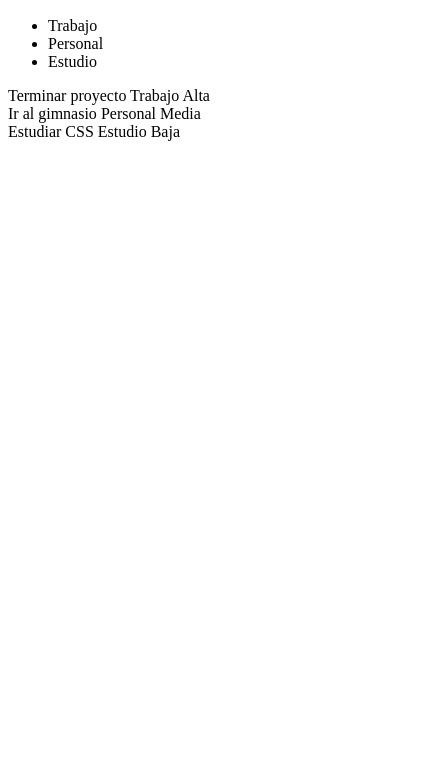
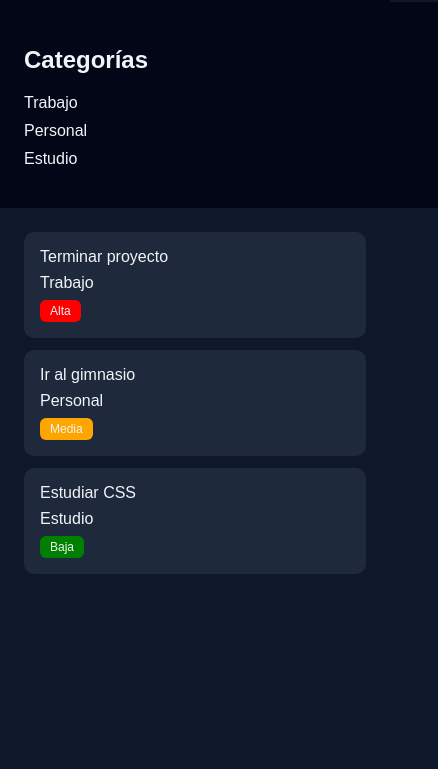
Before and after one commit to MTorresn0/taskflow-project, a plain HTML site: page index.html in a window 390 px wide. Shown: the part 110-879 px from the top of the page, 438 px wide, since content can reach past the window. Before the commit the page ends 844 px from the top, so only its background shows below. Drawn offline with Linux system fonts and the light colour scheme.

Commit message:
Update styles.css

```diff
--- a/styles.css
+++ b/styles.css
@@ -1,61 +1,99 @@
-/* FORMULARIO */
+:root{
+  --color-bg:#0f172a;
+  --color-card:#1e293b;
+  --color-text:#f1f5f9;
+  --color-accent:#38bdf8;
 
-.task-form{
+  --space-sm:8px;
+  --space-md:16px;
+  --space-lg:24px;
 
-display:flex;
-gap:10px;
+  --radius:10px;
+  --transition:0.3s;
+}
+body{
+  margin:0;
+  font-family:Arial, Helvetica, sans-serif;
+  background:var(--color-bg);
+  color:var(--color-text);
+}
 
-margin-bottom:25px;
+header{
+  padding:var(--space-md);
+  background:#020617;
+}
+
+.app{
+  display:flex;
+  min-height:100vh;
+}
+.sidebar{
+  width:220px;
+  padding:var(--space-lg);
+  background:#020617;
+}
+
+.sidebar ul{
+  list-style:none;
+  padding:0;
+}
+
+.sidebar li{
+  margin-bottom:10px;
+}
+.tasks{
+  padding:var(--space-lg);
+  flex:1;
+}
+
+.task-card{
+  display:flex;
+  justify-content:space-between;
+  align-items:center;
+
+  background:var(--color-card);
+  padding:var(--space-md);
+  margin-bottom:12px;
+
+  border-radius:var(--radius);
+
+  transition:var(--transition);
+}
+.task-card:hover{
+  transform:scale(1.03);
+  background:#334155;
+}
+.priority{
+  padding:4px 10px;
+  border-radius:6px;
+  font-size:12px;
+}
+
+.high .priority{
+  background:red;
+}
+
+.medium .priority{
+  background:orange;
+}
+
+.low .priority{
+  background:green;
+}
+@media (max-width:768px){
+
+  .app{
+    flex-direction:column;
+  }
+
+  .sidebar{
+    width:100%;
+  }
+
+  .task-card{
+    flex-direction:column;
+    align-items:flex-start;
+    gap:8px;
+  }
 
 }
-
-.task-form input,
-.task-form select{
-
-padding:10px;
-
-border-radius:8px;
-
-border:1px solid #ddd;
-
-}
-
-.task-form button{
-
-padding:10px 16px;
-
-background:#6366f1;
-
-color:white;
-
-border:none;
-
-border-radius:8px;
-
-cursor:pointer;
-
-}
-
-.task-form button:hover{
-
-opacity:0.9;
-
-}
-
-/* BOTON ELIMINAR */
-
-.delete{
-
-background:none;
-
-border:none;
-
-color:red;
-
-cursor:pointer;
-
-font-size:18px;
-
-margin-left:10px;
-
-}
```
